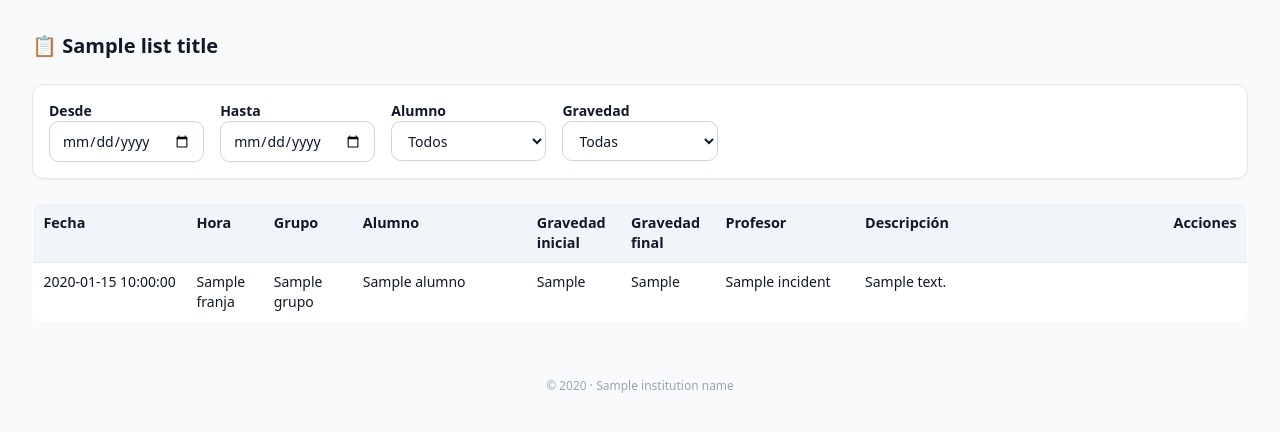
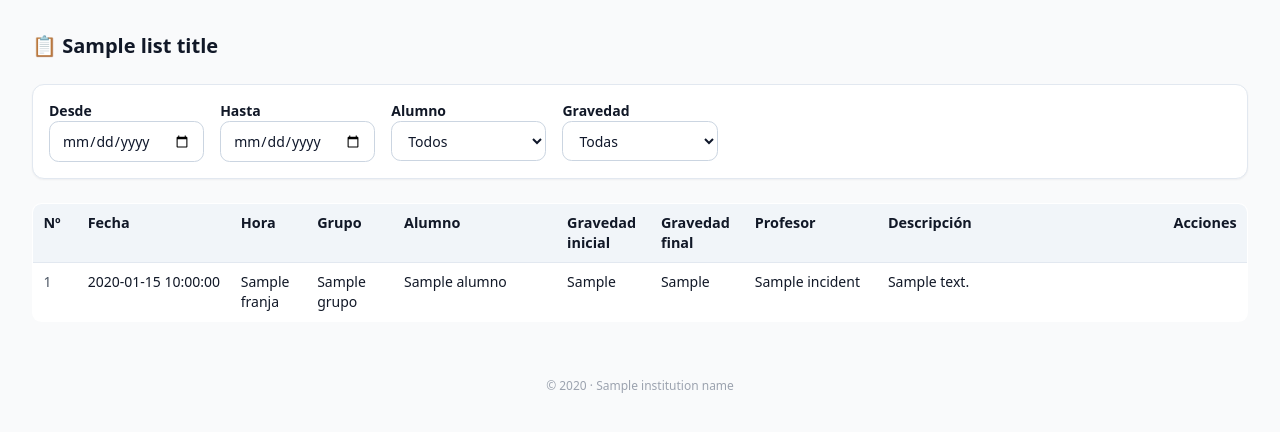
Before and after one commit to pablo-1974/AGB-portal, a FastAPI app: template incidencias/templates/incidents/list.html in a window 1280 px wide. Shown: the part 64-496 px from the top of the page. Run offline with FastAPI, Linux system fonts and the light colour scheme; the template is opened without the code that fills it: most values are stand-ins (such as "Sample title", 1, 10 or a date in 2020); grey boxes marked "Sample" are stand-in pictures; some libraries are stand-ins or nearby versions.

Commit message:
Add files via upload

```diff
--- a/incidencias/templates/incidents/list.html
+++ b/incidencias/templates/incidents/list.html
@@ -99,6 +99,7 @@
   <table class="table table-zebra w-full text-sm">
     <thead>
       <tr>
+        <th class="w-12 text-center">Nº</th>
         <th class="w-24">Fecha</th>
         <th class="w-20">Hora</th>
         <th class="w-24">Grupo</th>
@@ -113,6 +114,7 @@
     <tbody>
       {% for i in incidents %}
       <tr>
+        <td class="w-12 text-center tabular-nums text-gray-600">{{ loop.revindex }}</td>
         <td class="w-24 whitespace-nowrap">{{ i.fecha }}</td>
         <td class="w-20">{{ i.franja or "—" }}</td>
         <td class="w-24">{{ i.grupo or "—" }}</td>
```
